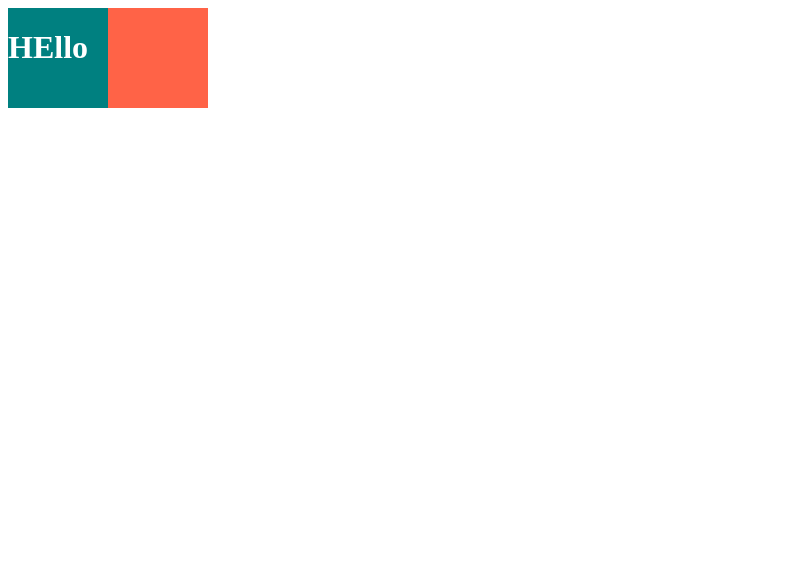
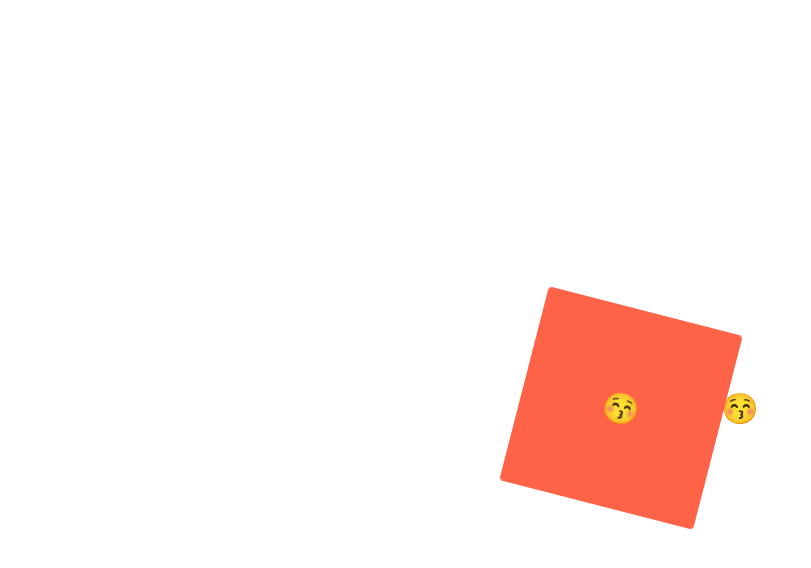
Before and after one commit to iteach12/react_master, a React (Create React App) app: page / in a window 1280 px wide. Shown: the top 568 px of the page, without its empty margins (0-811 px from the left). Built offline with nearby package versions, Linux system fonts and the light colour scheme.

Commit message:
animations, selector...

```diff
--- a/src/App.js
+++ b/src/App.js
@@ -1,26 +1,57 @@
-import styled from 'styled-components';
+import styled, { keyframes } from 'styled-components';
 
-const Father = styled.div`
+const Wrapper = styled.div`
   display: flex;
-`;
-const Box = styled.div`
-  background-color: ${(props) => props.bgColor};
-  width: 100px;
-  height: 100px;
+  width: 100%;
+  height: 100vh;
+  justify-content: center;
+  align-items: center;
 `;
 
-const Text = styled.h1`
-  color: white;
+const rotateAnimation = keyframes`
+  0% {
+    transform:rotate(0deg);
+    border-radius:0px;
+  }
+  50% {
+    transform:rotate(360deg);
+    border-radius:100px;
+  }
+
+  100%{
+    transform:rotate(0deg);
+    border-radius:0px;
+  }
+`;
+
+const Emoji = styled.span`
+  font-size: 30px;
+  transition: all ease-in 0.2s;
+`;
+
+const Box = styled.div`
+  background-color: tomato;
+  width: 200px;
+  height: 200px;
+  animation: ${rotateAnimation} 1s linear infinite;
+  display: flex;
+  justify-content: center;
+  align-items: center;
+  ${Emoji} {
+    &:hover {
+      font-size: 45px;
+    }
+  }
 `;
 
 function App() {
   return (
-    <Father>
-      <Box bgColor="teal">
-        <Text>HEllo</Text>
+    <Wrapper>
+      <Box>
+        <Emoji>😚</Emoji>
       </Box>
-      <Box bgColor="tomato"></Box>
-    </Father>
+      <Emoji>😚</Emoji>
+    </Wrapper>
   );
 }
 
```
